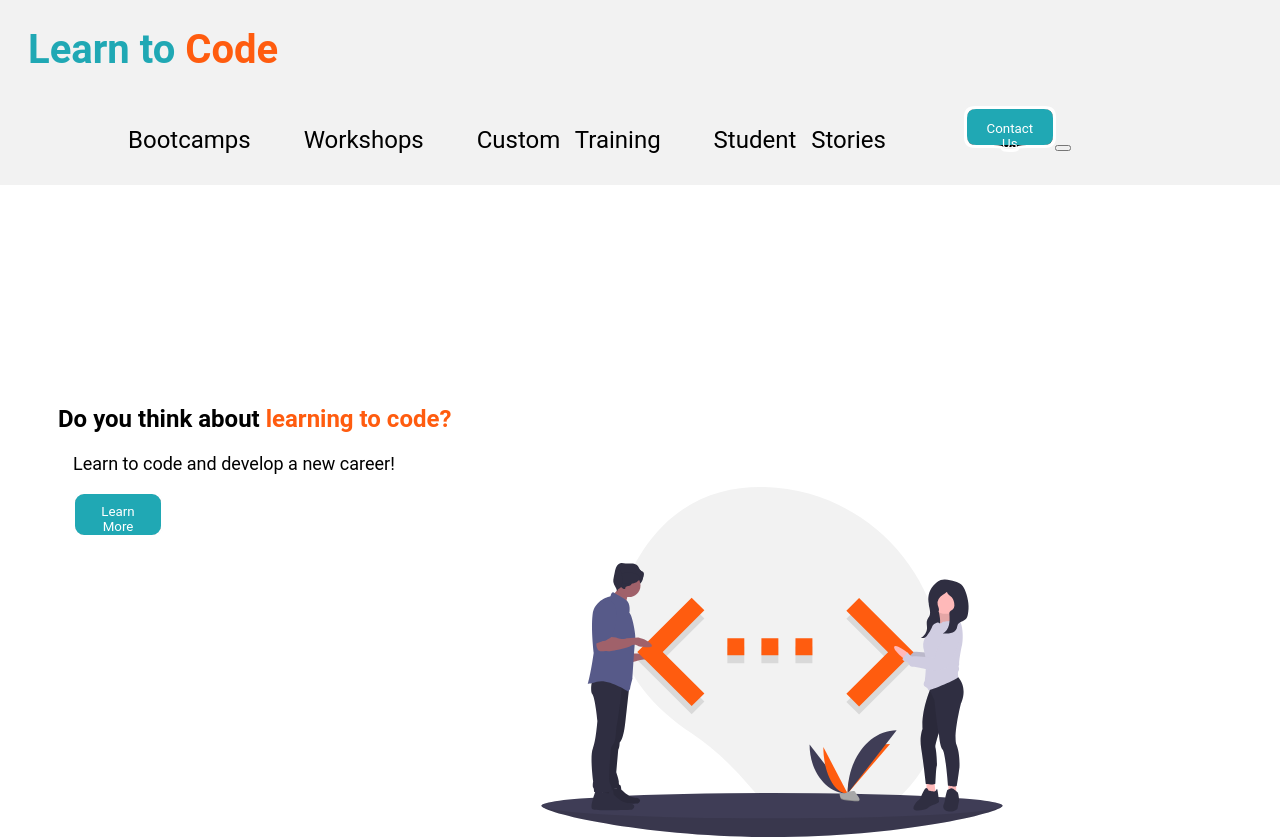
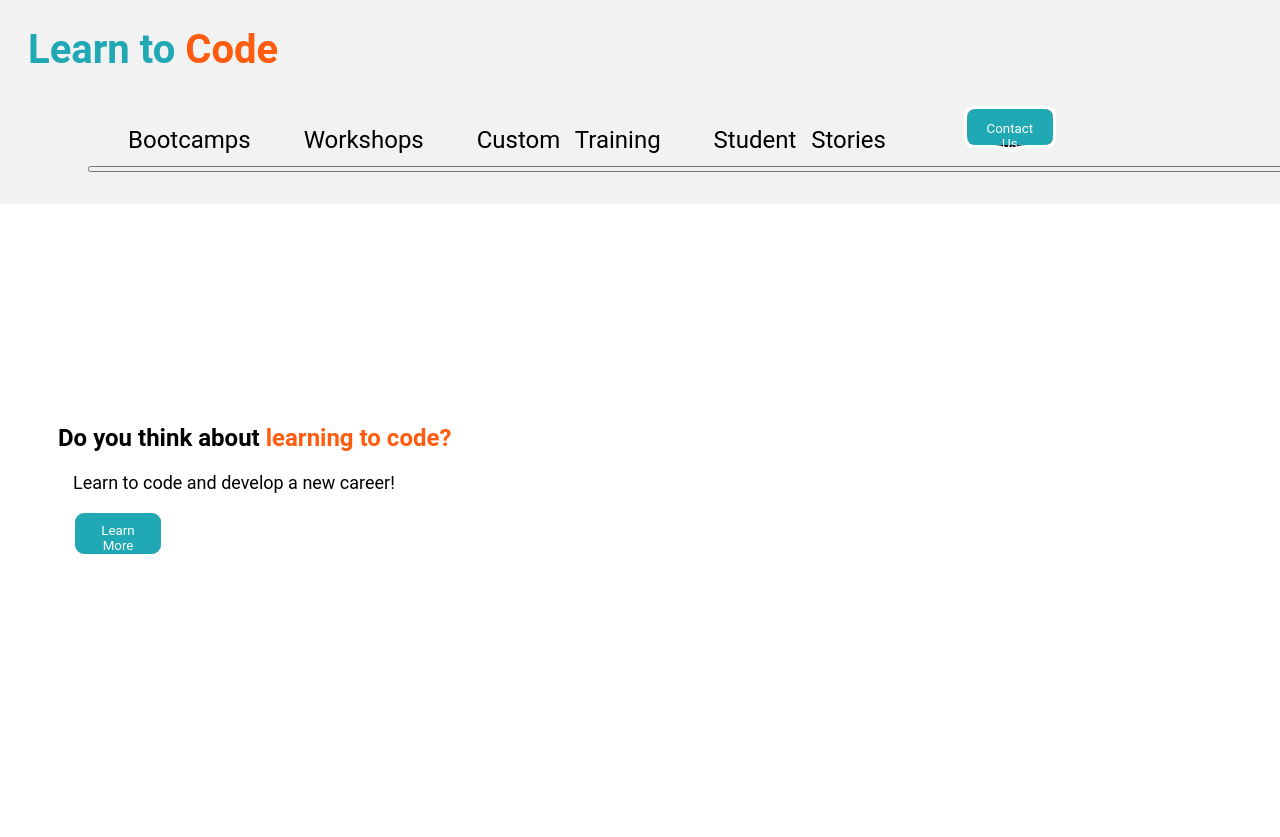
Before and after one commit to bryson5489/grandcircus, a plain HTML site: page index.html in a window 1280 px wide. After the commit the page ends 800 px from the top, so only its background shows below. Drawn offline with Linux system fonts and the light colour scheme.

Commit message:
first commit

```diff
--- a/styles.css
+++ b/styles.css
@@ -1,5 +1,5 @@
 *{
- font-family: Roboto ;
+  Font-family: Roboto
 }
 nav {
     background-color: #f2f2f2;
@@ -114,6 +114,8 @@ nav {
 
 
 
+
+
   p {
     position: relative;
     left: 15px;
@@ -137,10 +139,19 @@ nav {
     margin-top: 150px;
   }
 
-  @media screen and (max-width: 768px) {
+  button{
+    width: auto;
+  }
+
+  @media all and (min-width: 768px) {
     button{
         width: 100%
     }
+
+    .image{
+      display: none;
+    }
+
   }
 
 
```
